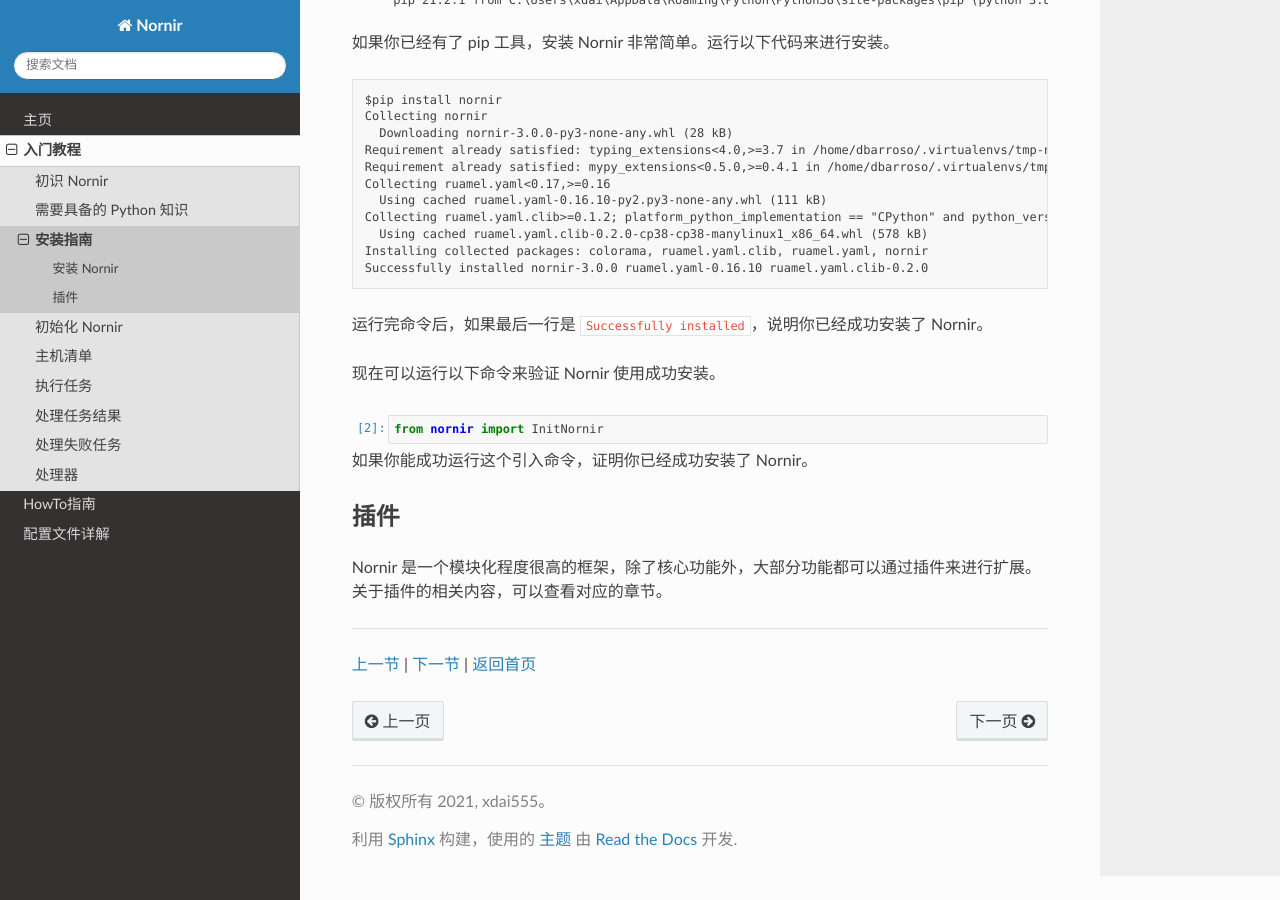
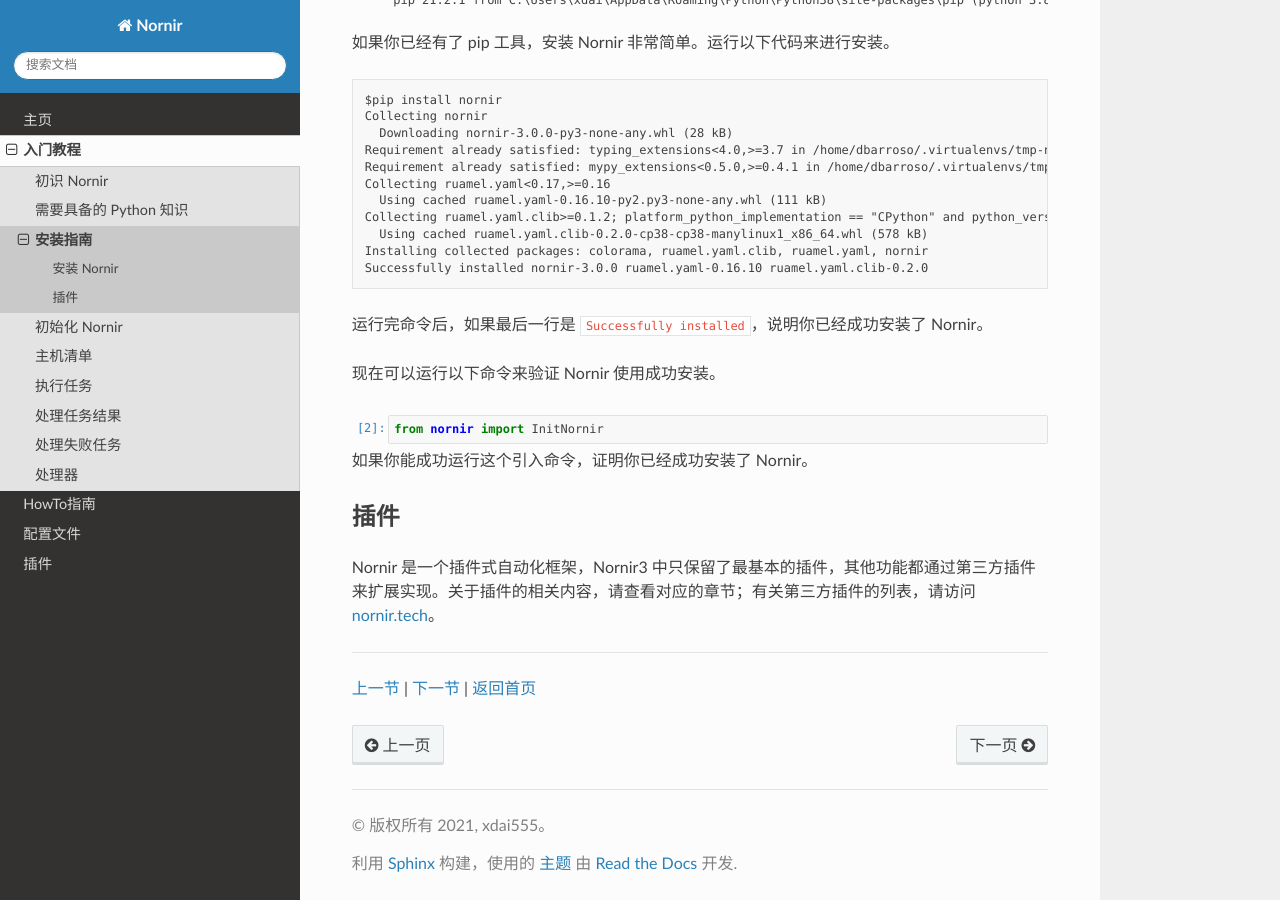
Before and after one commit to xdai555/nornir_docs_cn, a Sphinx documentation site: the page built from source/tutorial/03.install.ipynb, in a window 1280 px wide and 900 px high, scrolled down 513 px. Built offline with Sphinx 7.4.7 and the Read the Docs theme 2.0.0, drawn with Linux system fonts in a browser that asks for light colours.

Commit message:
add plugins

```diff
--- a/source/configuration/index.rst
+++ b/source/configuration/index.rst
@@ -1,4 +1,4 @@
-配置文件详解
+配置文件
 ============
 
 本节主要介绍如何加载 Nornir 的配置文件及各个配置项的详细信息。
--- a/source/configuration/parameters.rst
+++ b/source/configuration/parameters.rst
@@ -104,7 +104,7 @@
    :widths: 15 85
 
    * - **描述**
-     -  要使用的传输函数插件名；必须注册该插件
+     -  要使用的转换函数插件名；必须注册该插件
    * - **数据类型**
      - ``string``
    * - **默认值**
--- a/source/index.rst
+++ b/source/index.rst
@@ -25,8 +25,8 @@
    主页 <self>
    入门教程 <tutorial/index>
    HowTo指南 <howto/index>
-   配置文件详解 <configuration/index>
-.. plugins/index
+   配置文件 <configuration/index>
+   插件 <plugins/index>
 .. Upgrading <upgrading/index>
 .. Contribute <contributing/index>
 .. Changelog <changelog/index>
--- /dev/null
+++ b/source/plugins/index.rst
@@ -0,0 +1,8 @@
+插件
+=======
+
+.. toctree::
+   :maxdepth: 1
+
+    插件介绍 <plugins.ipynb>
+    线程执行模型 <execution_model>
```
Also changed, not shown: source/plugins/execution_model.rst (added, +22 -0 lines), source/howto/02.filtering_deep_dive.ipynb, source/plugins/_static/execution_model_1.png (added), source/plugins/_static/execution_model_2.png (added), source/plugins/plugins.ipynb (added), source/tutorial/03.install.ipynb, 1 other file.
